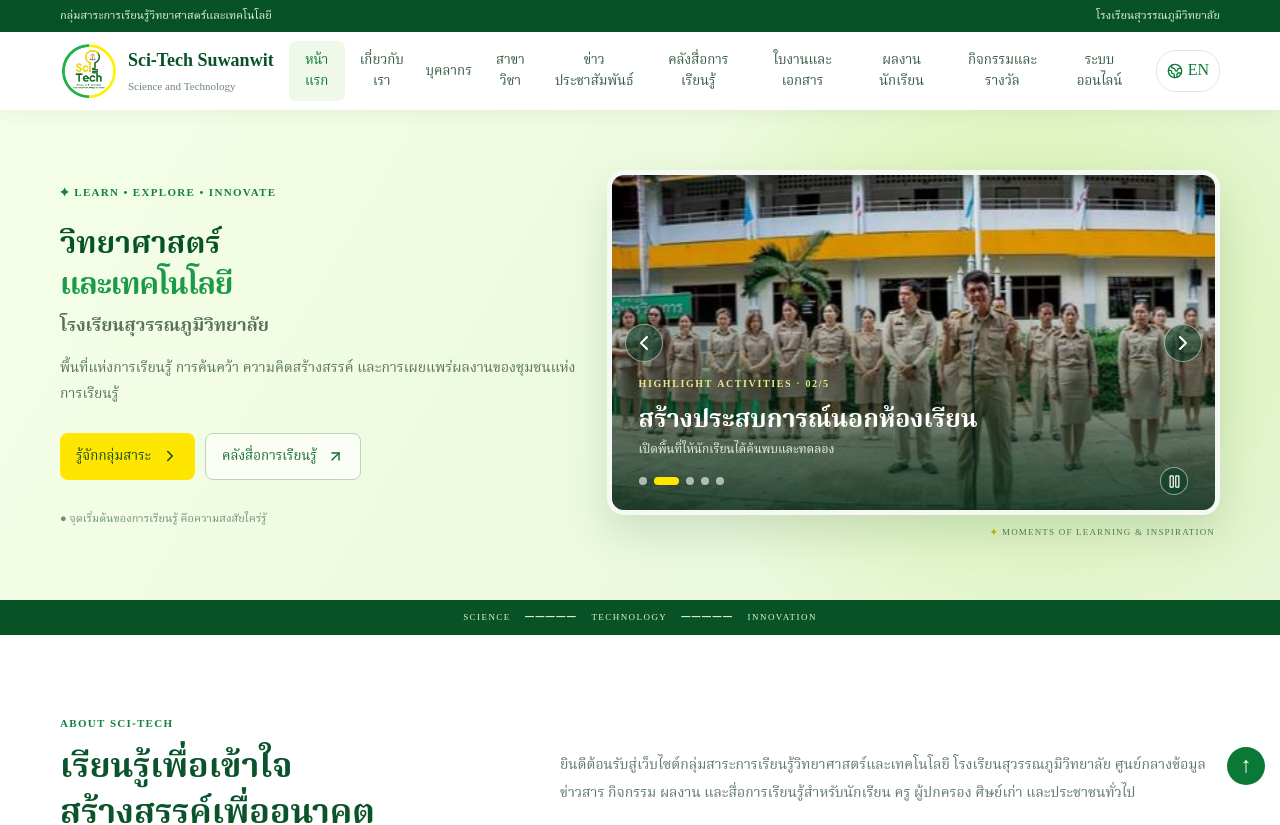
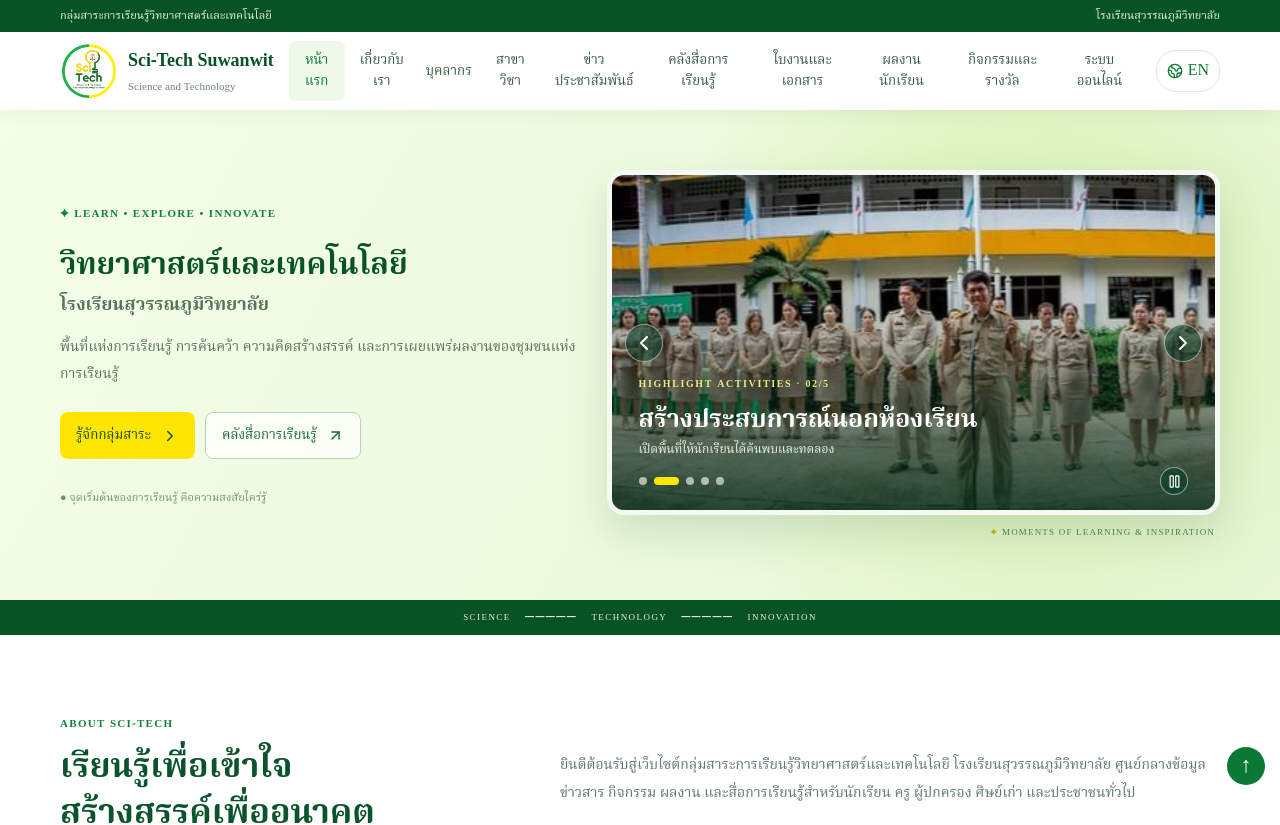
Before and after one commit to krujuje/scitech-suwanwit-website, a React (Vite) app: page / in a window 1280 px wide. Shown: the top 825 px of the page. Built offline with nearby package versions, Linux system fonts and the light colour scheme.

Commit message:
Make hero heading two explicit unbreakable lines

```diff
--- a/src/App.jsx
+++ b/src/App.jsx
@@ -34,7 +34,7 @@ export default function App(){
    <div className="tools"><button className="lang" onClick={()=>setEn(!en)}><Globe2 size={16}/>{en?'TH':'EN'}</button><button className="hamb" onClick={()=>setOpen(!open)}>{open?<X/>:<Menu/>}</button></div>
   </div></header>
   <main>
-   <section id="home" className="hero"><div className="wrap hero-grid"><div><label>✦ LEARN • EXPLORE • INNOVATE</label><h1>{en?'Science &':'วิทยาศาสตร์'}<em>{en?'Technology':'และเทคโนโลยี'}</em></h1><h2>{en?'Suwannaphumwittayalai School':'โรงเรียนสุวรรณภูมิวิทยาลัย'}</h2><p>{en?'A space for knowledge, creativity, scientific discovery and learning achievements.':'พื้นที่แห่งการเรียนรู้ การค้นคว้า ความคิดสร้างสรรค์ และการเผยแพร่ผลงานของชุมชนแห่งการเรียนรู้'}</p><div className="actions"><button className="primary" onClick={()=>go('about')}>รู้จักกลุ่มสาระ <ChevronRight size={18}/></button><button className="secondary" onClick={()=>go('resources')}>คลังสื่อการเรียนรู้ <ArrowUpRight size={17}/></button></div><small className="motto">● จุดเริ่มต้นของการเรียนรู้ คือความสงสัยใคร่รู้</small></div>
+   <section id="home" className="hero"><div className="wrap hero-grid"><div><label>✦ LEARN • EXPLORE • INNOVATE</label><h1 className="hero-title"><span className="hero-title-line hero-title-first">{en?'Science &':'วิทยาศาสตร์'}</span><span className="hero-title-line hero-title-second">{en?'Technology':'และเทคโนโลยี'}</span></h1><h2>{en?'Suwannaphumwittayalai School':'โรงเรียนสุวรรณภูมิวิทยาลัย'}</h2><p>{en?'A space for knowledge, creativity, scientific discovery and learning achievements.':'พื้นที่แห่งการเรียนรู้ การค้นคว้า ความคิดสร้างสรรค์ และการเผยแพร่ผลงานของชุมชนแห่งการเรียนรู้'}</p><div className="actions"><button className="primary" onClick={()=>go('about')}>รู้จักกลุ่มสาระ <ChevronRight size={18}/></button><button className="secondary" onClick={()=>go('resources')}>คลังสื่อการเรียนรู้ <ArrowUpRight size={17}/></button></div><small className="motto">● จุดเริ่มต้นของการเรียนรู้ คือความสงสัยใคร่รู้</small></div>
     <div className="hero-art" onMouseEnter={()=>setPaused(true)} onMouseLeave={()=>setPaused(false)} aria-label="สไลด์ภาพกิจกรรมเด่น">
      <div className="slide-frame"><img key={slides[slide].src} className="slide-photo" src={slides[slide].src} alt={slides[slide].alt}/><div className="slide-shade"/><div className="slide-copy"><span>HIGHLIGHT ACTIVITIES · 0{slide+1}/{slides.length}</span><h3>{slides[slide].title}</h3><p>{slides[slide].caption}</p></div>
       <button className="slide-arrow prev" onClick={()=>setSlide(s=>(s-1+slides.length)%slides.length)} aria-label="ภาพก่อนหน้า"><ChevronLeft/></button><button className="slide-arrow next" onClick={()=>setSlide(s=>(s+1)%slides.length)} aria-label="ภาพถัดไป"><NextIcon/></button>
```
